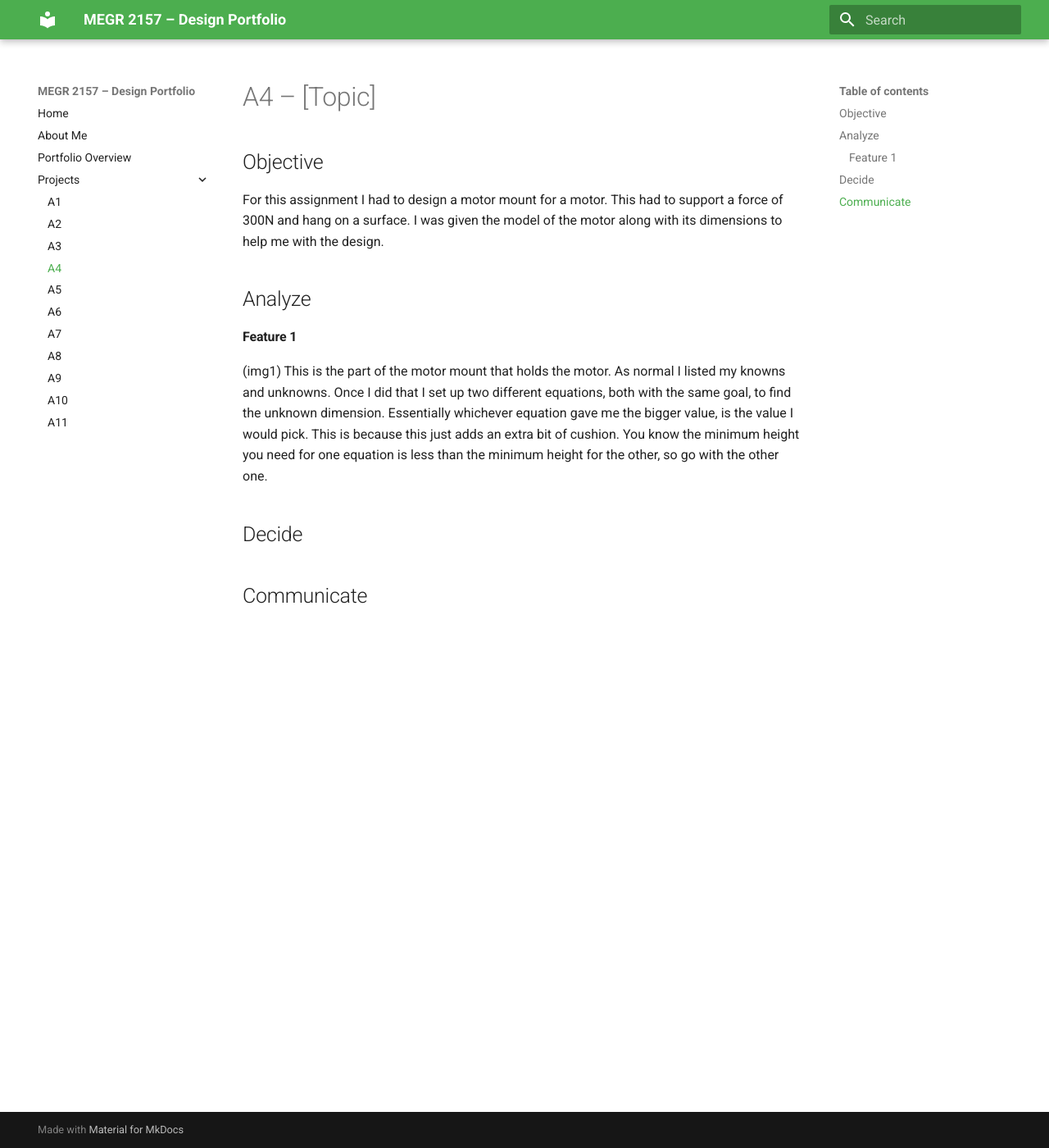
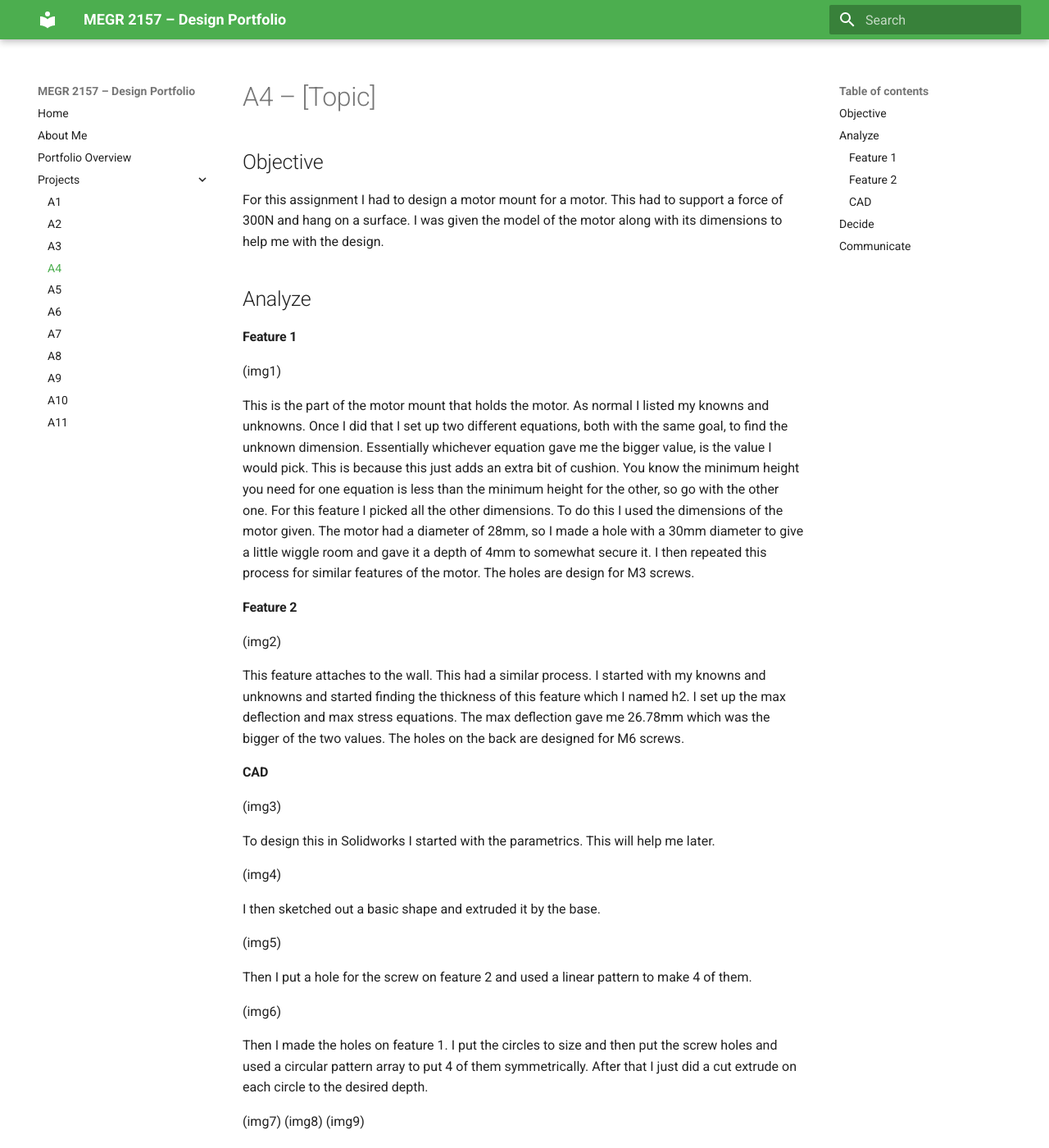
Before and after one commit to JacksonRice6/megr2156-portfolio, an MkDocs documentation site: the page built from docs/assignments/A04/index.md, in a window 1280 px wide and 1400 px high. Shown: the whole window at 82% size. Built offline with MkDocs 1.6.1 and Material for MkDocs 9.7.7, drawn with Linux system fonts in a browser that asks for light colours.

Commit message:
Update index.md

```diff
--- a/docs/assignments/A04/index.md
+++ b/docs/assignments/A04/index.md
@@ -9,7 +9,36 @@ For this assignment I had to design a motor mount for a motor. This had to suppo
 #### Feature 1
 
 (img1)
-This is the part of the motor mount that holds the motor. As normal I listed my knowns and unknowns. Once I did that I set up two different equations, both with the same goal, to find the unknown dimension. Essentially whichever equation gave me the bigger value, is the value I would pick. This is because this just adds an extra bit of cushion. You know the minimum height you need for one equation is less than the minimum height for the other, so go with the other one.
+
+This is the part of the motor mount that holds the motor. As normal I listed my knowns and unknowns. Once I did that I set up two different equations, both with the same goal, to find the unknown dimension. Essentially whichever equation gave me the bigger value, is the value I would pick. This is because this just adds an extra bit of cushion. You know the minimum height you need for one equation is less than the minimum height for the other, so go with the other one. For this feature I picked all the other dimensions. To do this I used the dimensions of the motor given. The motor had a diameter of 28mm, so I made a hole with a 30mm diameter to give a little wiggle room and gave it a depth of 4mm to somewhat secure it. I then repeated this process for similar features of the motor. The holes are design for M3 screws.
+
+#### Feature 2
+
+(img2)
+
+This feature attaches to the wall. This had a similar process. I started with my knowns and unknowns and started finding the thickness of this feature which I named h2. I set up the max deflection and max stress equations. The max deflection gave me 26.78mm which was the bigger of the two values. The holes on the back are designed for M6 screws.
+
+#### CAD
+
+(img3)
+
+To design this in Solidworks I started with the parametrics. This will help me later.
+
+(img4)
+
+I then sketched out a basic shape and extruded it by the base.
+
+(img5)
+
+Then I put a hole for the screw on feature 2 and used a linear pattern to make 4 of them.
+
+(img6)
+
+Then I made the holes on feature 1. I put the circles to size and then put the screw holes and used a circular pattern array to put 4 of them symmetrically. After that I just did a cut extrude on each circle to the desired depth.
+
+(img7)
+(img8)
+(img9)
 
 ## Decide
 
```
